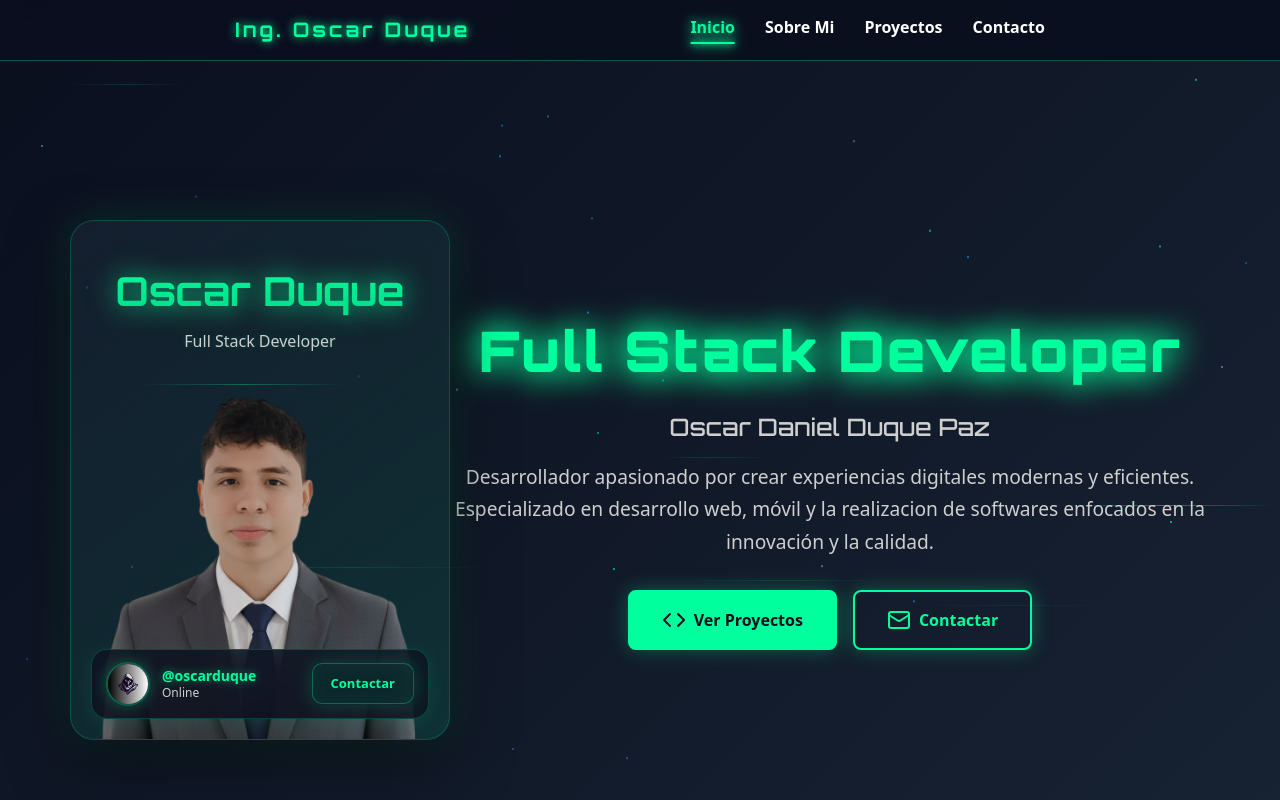
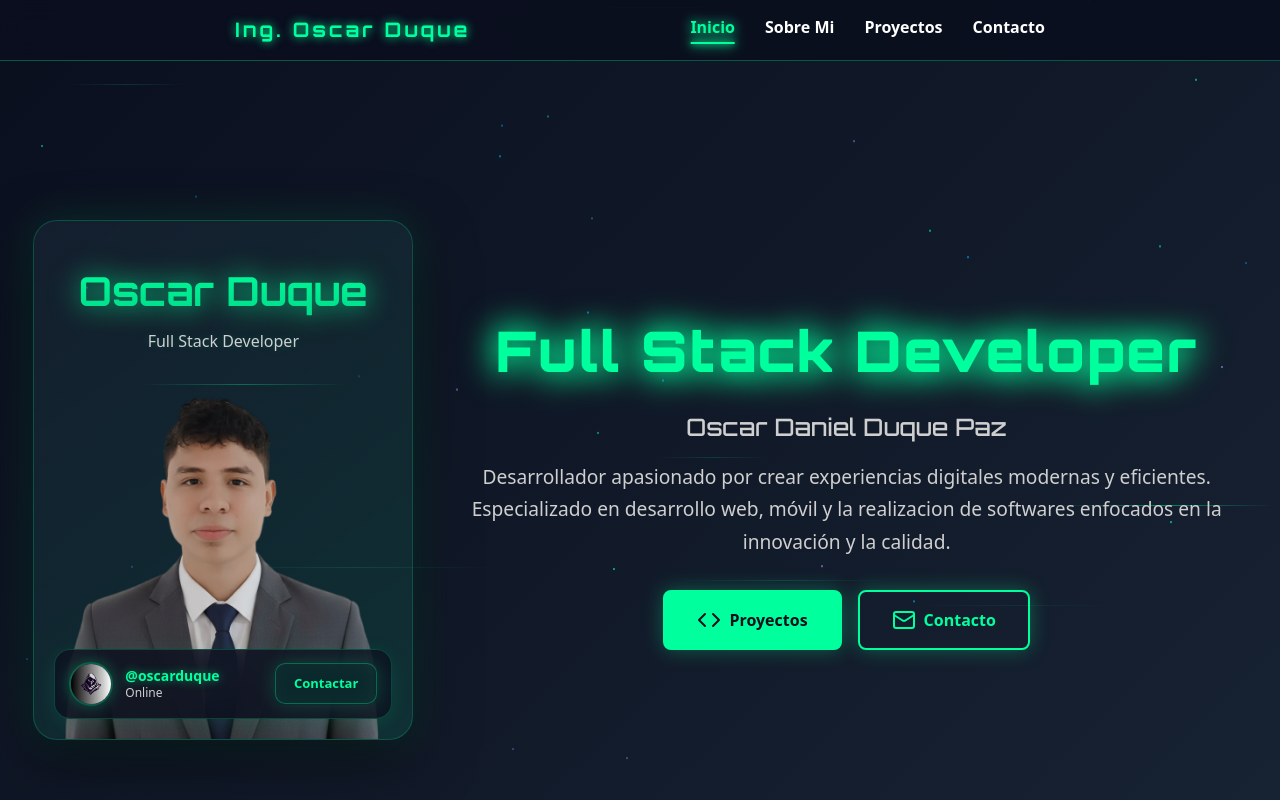
Before and after one commit to Odpp7/Mi-portafolio-web, a Next.js app: page / in a window 1280 px wide. Shown: the top 800 px of the page. Built offline with nearby package versions, Linux system fonts and the light colour scheme.

Commit message:
Updating bugs

```diff
--- a/app/components/Info.tsx
+++ b/app/components/Info.tsx
@@ -13,11 +13,11 @@ export default function Info() {
             <div className="hero-buttons">
                 <a href="#projects" className="btn">
                     <Code/>
-                    Ver Proyectos
+                    Proyectos
                 </a>
                 <a href="#contact" className="btn btn-secondary">
                     <Mail/>
-                    Contactar
+                    Contacto
                 </a>
             </div>
         </div>
--- a/app/page.tsx
+++ b/app/page.tsx
@@ -22,7 +22,7 @@ export default function Home() {
         </nav>
       </header>
 
-      <section className="p-[70px] h-[960px] flex justify-evenly items-center border-b border-b-[var(--border-glow)] inicio" id="inicio">
+      <section className="h-[960px] flex justify-evenly items-center border-b border-b-[var(--border-glow)] inicio" id="inicio">
         <div>
           <ProfileCard avatarUrl="/Foto.png" miniAvatarUrl="/Avatar.png" showUserInfo={true} enableTilt={true} onContactClick={() => { document.getElementById("contact")?.scrollIntoView() }} />
         </div>
--- a/app/styles/AboutMe.css
+++ b/app/styles/AboutMe.css
@@ -88,6 +88,10 @@
         gap: 2rem;
     }
 
+    .about{
+        padding: 50px;
+    }
+
     .section-title {
         font-size: 2rem;
     }
--- a/app/styles/BounceCards.css
+++ b/app/styles/BounceCards.css
@@ -45,7 +45,7 @@
 }
 
   .card{
-    width: 100px;
+    width: 85px;
     height: 100px;
   }
 }
--- a/app/styles/ContactMe.css
+++ b/app/styles/ContactMe.css
@@ -122,4 +122,8 @@
         grid-template-columns: 1fr;
         gap: 2rem;
     }
+
+    .fondo2{
+        padding: 40px;
+    }
 }
--- a/app/styles/Project.css
+++ b/app/styles/Project.css
@@ -267,6 +267,10 @@
         padding: 0 1rem;
     }
 
+    .fondo{
+        padding: 40px;
+    }
+
     .project-card {
         max-width: 100%;
     }
--- a/app/styles/globals.css
+++ b/app/styles/globals.css
@@ -14,13 +14,14 @@
   --border-glow: rgba(0, 255, 157, 0.3);
 }
 
-html {
+html, body {
+  margin: 0;
+  padding: 0;
+  min-height: 100dvh;
+  background: linear-gradient(135deg,var(--bg-primary),var(--bg-secondary), var(--bg-tertiary));
   scroll-behavior: smooth;
 }
 
-body {
-  background: linear-gradient(135deg, var(--bg-primary), var(--bg-secondary), var(--bg-tertiary));
-}
 
 ::-webkit-scrollbar {
   width: 8px;
--- a/app/styles/inicio.css
+++ b/app/styles/inicio.css
@@ -163,6 +163,10 @@
 
 @media (max-width: 480px) {
 
+    .inicio{
+        padding: 10px;
+    }
+
     .hero-title {
         font-size: 30px;
     }
```
